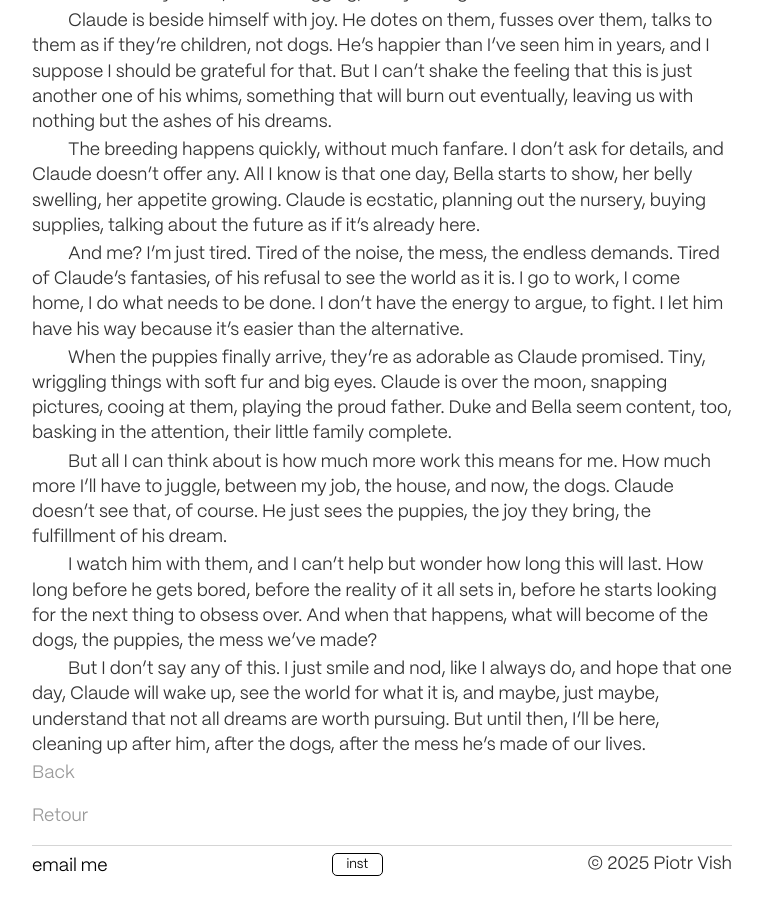
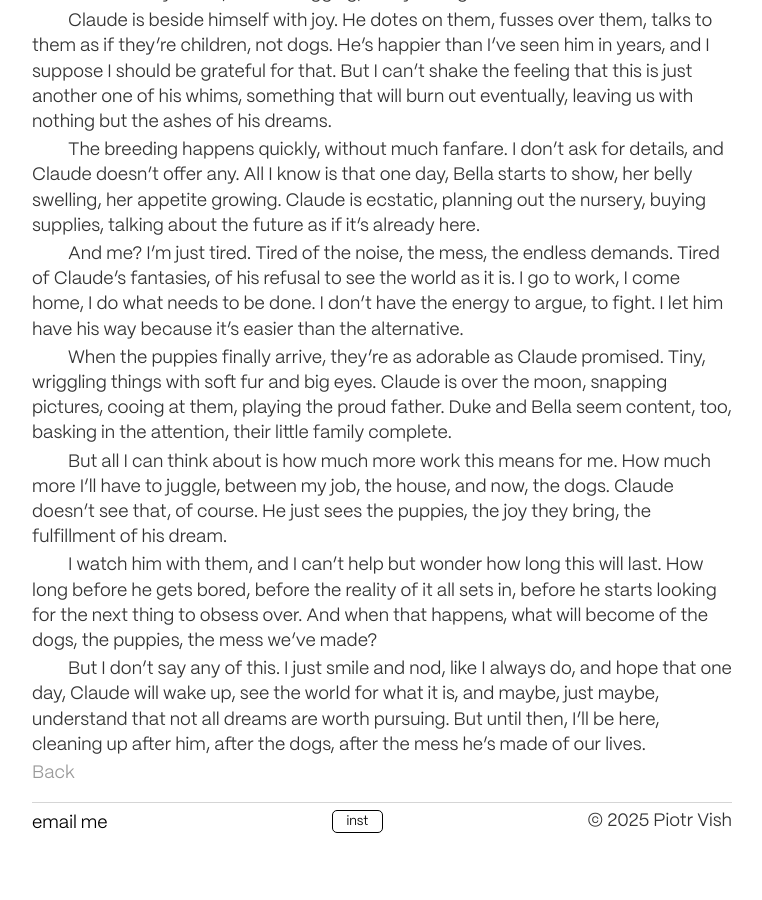
Before and after one commit to piotrvish/piotrvish.github.io, a Jekyll site: the page blog/2024-08-19-dogs-duty.html, which Jekyll copies as it is, in a window 1280 px wide and 900 px high, scrolled down 2326 px. Shown: the whole window, without its empty margins (258-1020 px from the left). Built offline with Jekyll 4.4.1, drawn with Linux system fonts in a browser that asks for light colours; some web fonts are replaced; after the commit the page ends 3183 px from its top, so only the background shows below that.

Commit message:
Back button

```diff
--- a/blog/2024-08-19-dogs-duty.html
+++ b/blog/2024-08-19-dogs-duty.html
@@ -73,8 +73,8 @@
                     <p class="indented">But all I can think about is how much more work this means for me. How much more I’ll have to juggle, between my job, the house, and now, the dogs. Claude doesn’t see that, of course. He just sees the puppies, the joy they bring, the fulfillment of his dream.</p>
                     <p class="indented">I watch him with them, and I can’t help but wonder how long this will last. How long before he gets bored, before the reality of it all sets in, before he starts looking for the next thing to obsess over. And when that happens, what will become of the dogs, the puppies, the mess we’ve made?</p>
                     <p class="indented">But I don’t say any of this. I just smile and nod, like I always do, and hope that one day, Claude will wake up, see the world for what it is, and maybe, just maybe, understand that not all dreams are worth pursuing. But until then, I’ll be here, cleaning up after him, after the dogs, after the mess he’s made of our lives.</p>
+                    <a href="#top" class="back-link">Back</a>
                 </div>
-                <a href="#top" class="back-link">Back</a>
             </div>
             <div class="lang fr" style="display: none;">
                 <p class="indented">Mon mari veut que notre chien ait des petits. Il est obsédé par cette idée depuis des semaines, la retournant dans sa tête comme il le fait avec la télécommande. Il a toujours été comme ça, se fixant sur quelque chose jusqu’à ce que cela devienne sa seule conversation, sa seule pensée, et, finalement, la mienne aussi.</p>
@@ -106,9 +106,8 @@
 <p class="indented">Claude ne comprend rien à cela. Il ne voit pas la fatigue, l’épuisement. Il est trop absorbé par son monde, son chien, ses fantasmes. Je pense qu’il croit que si Duke a des chiots, cela rendra tout meilleur, apportera une sorte de joie dans nos vies qui nous manque. Mais je sais mieux. Je sais que ce ne sera que plus de travail, plus de responsabilités, plus de choses à gérer pendant que Claude flotte dans la vie, à moitié éveillé, à moitié engagé.</p>
 
 <p class="indented">Il a toujours été comme ça, depuis que je l'ai rencontré. Charmant, oui, mais paresseux. Gâté. Le genre d’homme qui s’attend à ce que le monde se plie à ses désirs parce qu’on lui a dit toute sa vie qu’il était spécial. Et moi, comme une idiote, j’y ai cru. J’ai pensé que je pourrais le changer, le façonner en quelque chose de mieux. Mais on ne peut pas changer un homme comme Claude. Il est ce qu’il est, et maintenant je suis coincée avec lui, et son chien, et ses rêves d’une portée de dogues allemands gambadant dans la cour.</p>
-
+<a href="#top" class="back-link">Retour</a>
             </div>
-            <a href="#top" class="back-link">Retour</a>
         </div>
 
         <footer>
```
